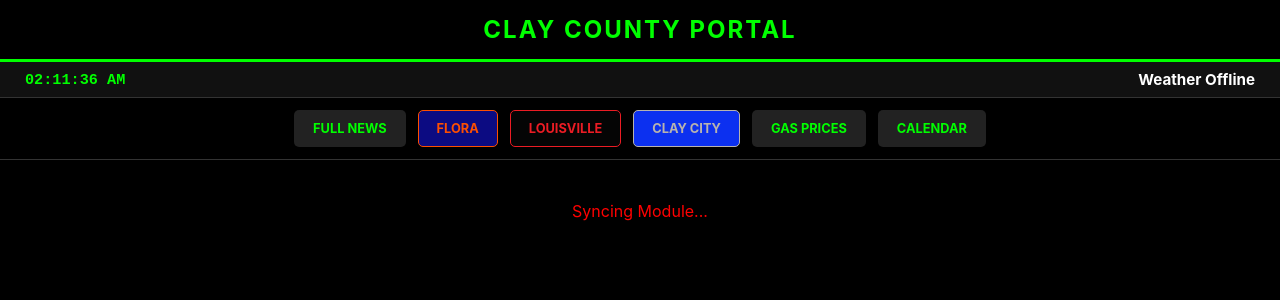
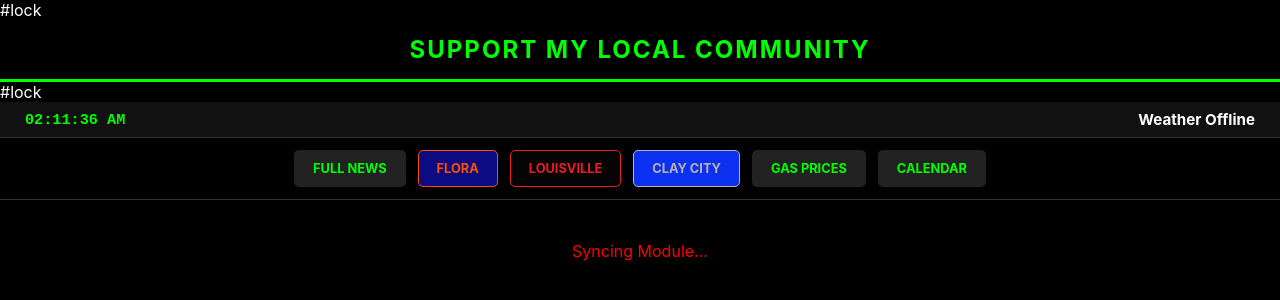
Before and after one commit to KFruti88/master.html, a plain HTML site: page index.html in a window 1280 px wide. Drawn offline with Linux system fonts and the light colour scheme; no server answers.

Commit message:
Update index.html

```diff
--- a/index.html
+++ b/index.html
@@ -56,13 +56,13 @@
     </style>
 </head>
 <body>
-
+#lock
 <div class="my-perfect-layout">
-    <header><h1>Clay County Portal</h1></header>
-
+    <header><h1>Support My Local Community</h1></header>
+    #lock
     <div class="widget-bar">
         <div id="live-clock">00:00:00 AM</div>
-        <div id="weather-widget">Loading Weather...</div>
+        <div id="weather-widget">Down Pour Flooded the System...</div>
     </div>
 
     <nav>
@@ -78,7 +78,7 @@
 </div>
 
 <script>
-// 1. CLOCK
+// 1. CLOCK #lock
 function updateClock() {
     const now = new Date();
     document.getElementById('live-clock').innerText = now.toLocaleTimeString([], {hour: '2-digit', minute:'2-digit', second:'2-digit'});
@@ -86,7 +86,7 @@ function updateClock() {
 setInterval(updateClock, 1000);
 updateClock();
 
-// 2. WEATHER
+// 2. WEATHER #lock
 async function fetchWeather() {
     const widget = document.getElementById('weather-widget');
     try {
```
